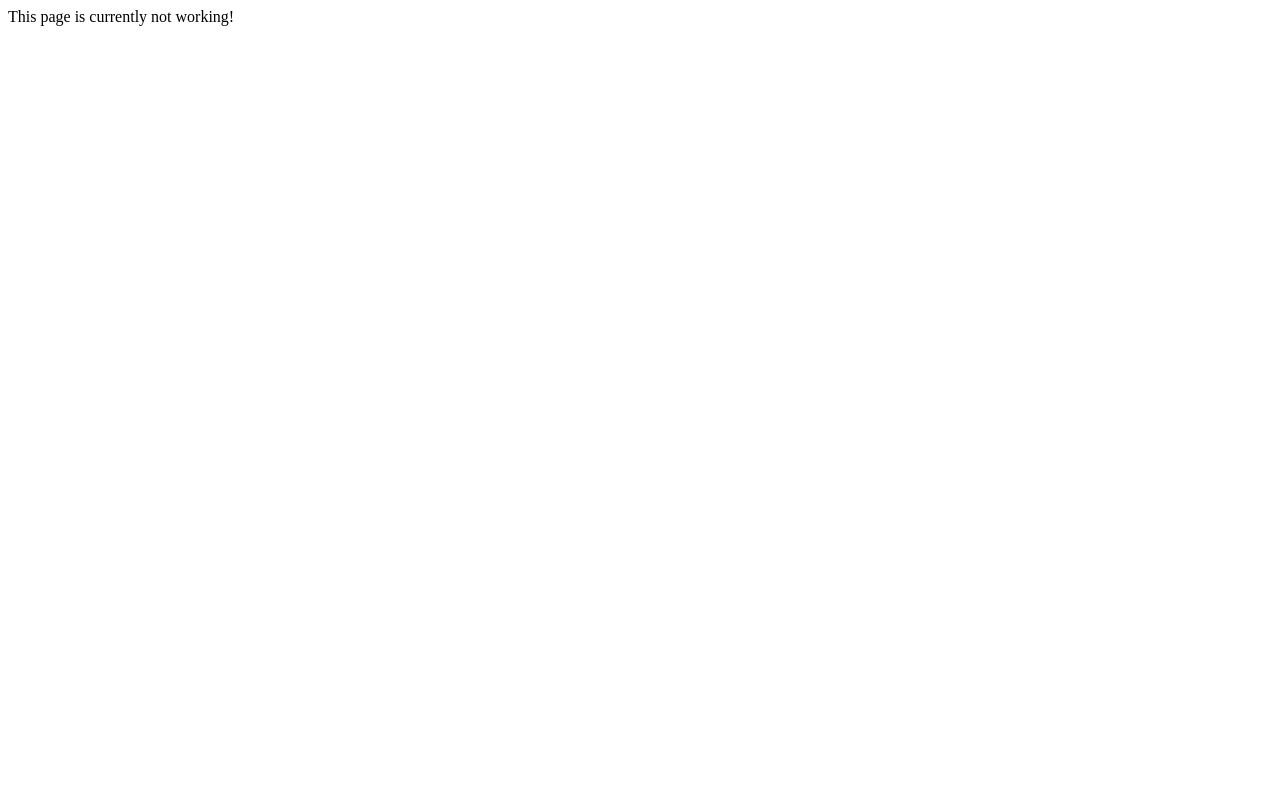
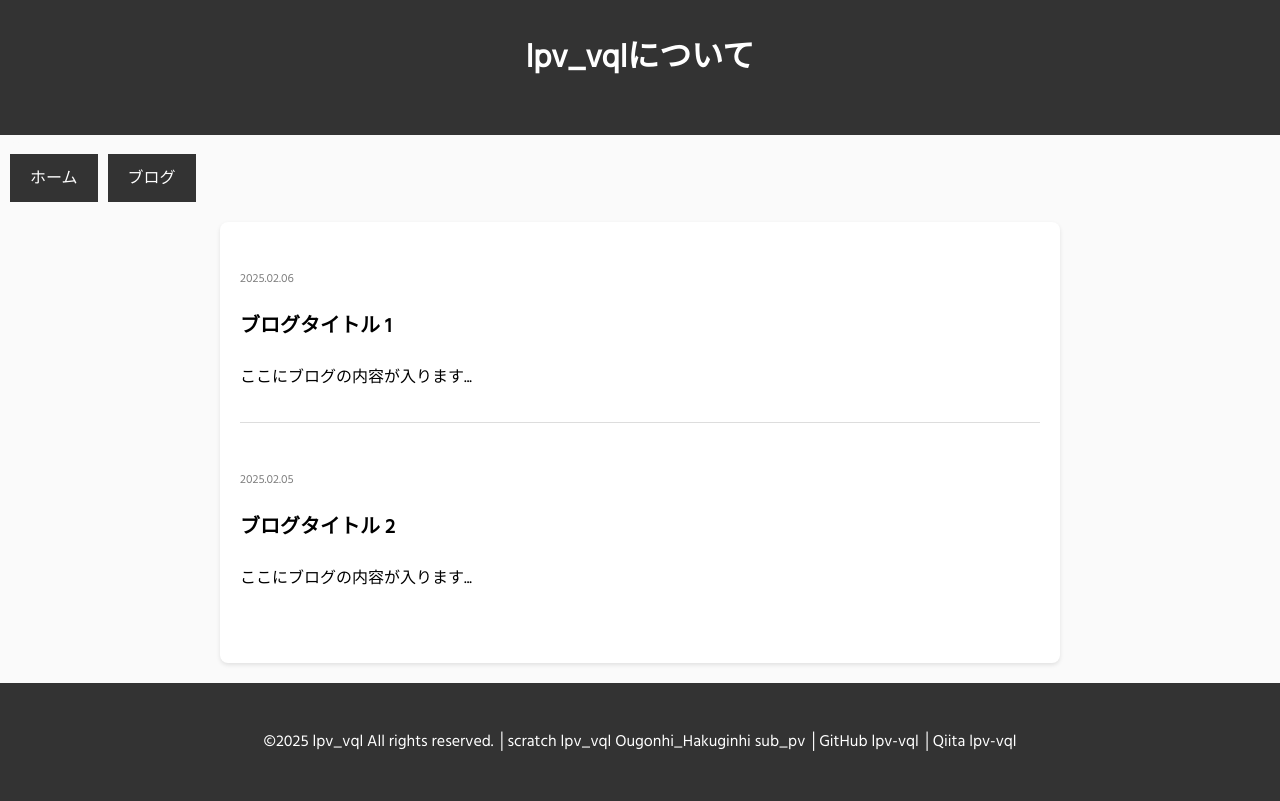
Before and after one commit to lpv-vql/lpv_vql-blog, a plain HTML site: page index.html in a window 1280 px wide. Drawn offline with Linux system fonts and the light colour scheme.

Commit message:
Update index.html

```diff
--- a/index.html
+++ b/index.html
@@ -1 +1,133 @@
-<p>This page is currently not working!</p>
+<!DOCTYPE html>
+<html lang="ja">
+
+<head>
+    <meta charset="UTF-8">
+    <meta name="viewport" content="width=device-width, initial-scale=1.0">
+    <title>lpv_vqlについて</title>
+    <link rel="stylesheet" href="https://fonts.googleapis.com/css2?family=Hind&display=swap">
+    <style>
+        body {
+            font-family: 'Hind', sans-serif;
+            background-color: #fafafa;
+            margin: 0;
+            padding: 0;
+        }
+
+        header,
+        footer {
+            background-color: #333;
+            color: white;
+            text-align: center;
+            padding: 30px;
+        }
+
+        main {
+            max-width: 800px;
+            margin: 20px auto;
+            background-color: #fff;
+            padding: 20px;
+            border-radius: 8px;
+            box-shadow: 0 2px 4px rgba(0, 0, 0, 0.1);
+        }
+
+        h1,
+        h2 {
+            margin-top: 0;
+        }
+
+        section {
+            margin-bottom: 20px;
+        }
+
+        .blog-post {
+            border-bottom: 1px solid #ddd;
+            padding: 15px 0;
+        }
+
+        .blog-post:last-child {
+            border-bottom: none;
+        }
+
+        .blog-title {
+            font-size: 20px;
+            font-weight: bold;
+        }
+
+        .blog-date {
+            font-size: 12px;
+            color: gray;
+        }
+
+        footer a {
+            color: white;
+            text-decoration: none;
+        }
+
+        footer a:hover {
+            color: lightgray;
+        }
+
+        /* ヘッダーにボタンを追加 */
+        header {
+            display: flex;
+            justify-content: space-between;
+            align-items: center;
+        }
+
+        .header-buttons {
+            display: flex;
+        }
+
+        .header-buttons a {
+            background-color: #333;
+            color: white;
+            padding: 10px 20px;
+            margin-left: 10px;
+            border-radius: 0px;
+            text-decoration: none;
+        }
+
+        /* h1を中央揃えにする */
+        header h1 {
+            text-align: center;
+            flex-grow: 1; /* h1が中央に寄るようにflex-growを設定 */
+        }
+    </style>
+</head>
+
+<body>
+    <header>
+        <h1>lpv_vqlについて</h1>
+    </header>
+    <p style="font-size: 5px; color: #fafafa;">こんにちは。よく見つけられたね。</p>
+    <div class="header-buttons">
+        <a href="#">ホーム</a><a href="#">ブログ</a>
+    </div>
+    <main>
+        <section class="blog-post">
+            <p class="blog-date">2025.02.06</p>
+            <p class="blog-title">ブログタイトル 1</p>
+            <p>ここにブログの内容が入ります...</p>
+        </section>
+
+        <section class="blog-post">
+            <p class="blog-date">2025.02.05</p>
+            <p class="blog-title">ブログタイトル 2</p>
+            <p>ここにブログの内容が入ります...</p>
+        </section>
+    </main>
+    <footer>
+        <p>
+            ©2025 lpv_vql All rights reserved.
+            │scratch <a href="https://scratch.mit.edu/users/lpv_vql/">lpv_vql</a>
+            <a href="https://scratch.mit.edu/users/Ougonhi_Hakuginhi/">Ougonhi_Hakuginhi</a>
+            <a href="https://scratch.mit.edu/users/sub_pv/">sub_pv</a>
+            │GitHub <a href="https://github.com/lpv-vql">lpv-vql</a>
+            │Qiita <a href="https://qiita.com/lpv_vql">lpv-vql</a>
+        </p>
+    </footer>
+
+</body>
+
+</html>
```
